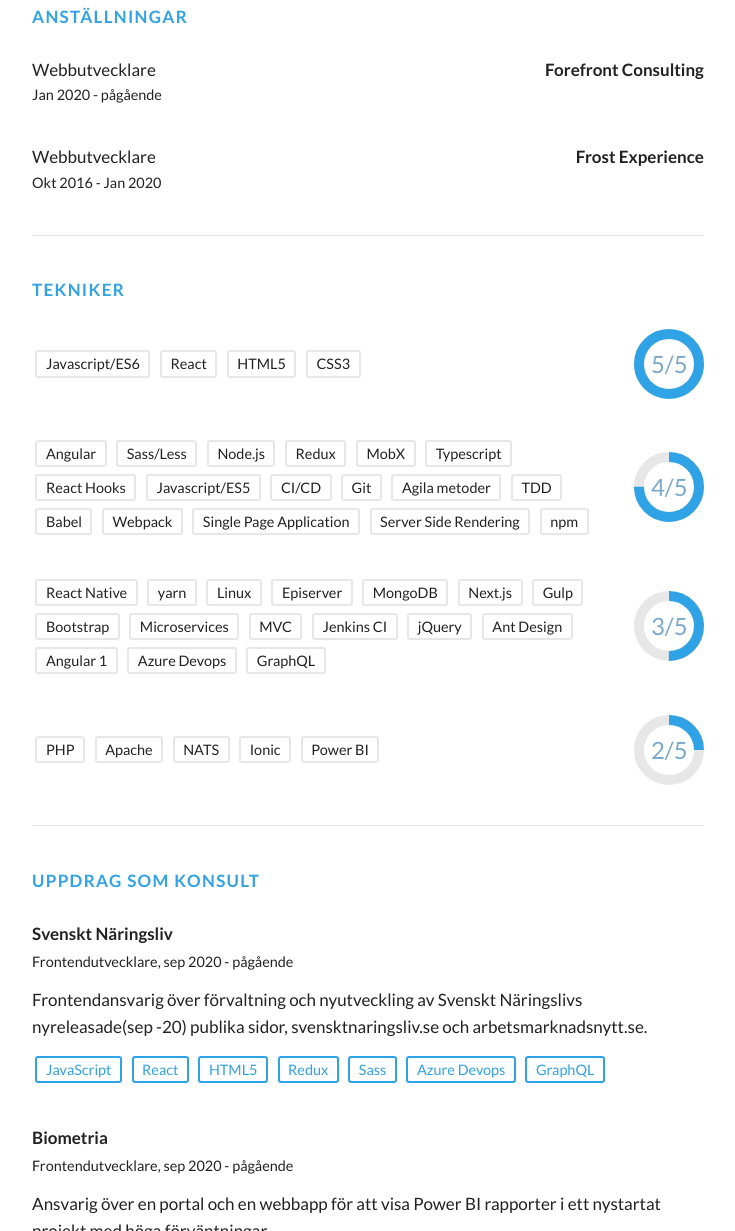
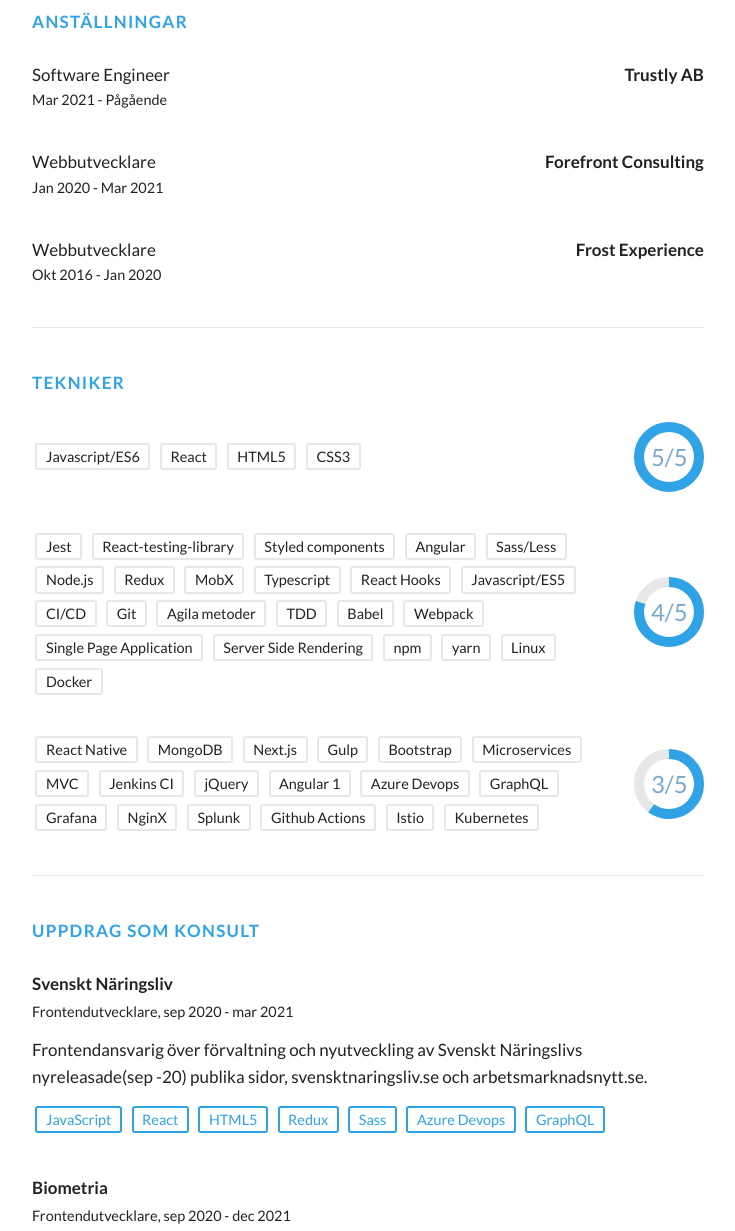
Before and after one commit to rhorno/rhorno.github.io, a plain HTML site: page index.html in a window 1280 px wide. Shown: the part 902-2133 px from the top of the page, without its empty margins (272-1007 px from the left). Drawn offline with Linux system fonts and the light colour scheme.

Commit message:
Update picture and employments

```diff
--- a/index.css
+++ b/index.css
@@ -7,7 +7,7 @@
   --color-blue-100: #c8dff1;
   --color-blue-300: #79a9ce;
   --color-blue-500: #2fa3e6;
-    --font: 400 17px/1.6 "Lato", sans-serif;
+  --font: 400 17px/1.6 'Lato', sans-serif;
   --font-sm: 0.85rem;
   --font-lg: 2rem;
   --font-bold: 700;
@@ -18,6 +18,7 @@
   --separator-margin: 2.4rem 0;
   --rating-radius: 30;
   --PI: 3.1415;
+  --profile-image-size: 190px;
 }
 
 * {
@@ -105,8 +106,8 @@ main {
 }
 
 .about__profile-image {
-    width: 170px;
-    height: 170px;
+  width: var(--profile-image-size);
+  height: var(--profile-image-size);
   border-radius: 50%;
   border: 5px solid var(--color-blue-100);
   overflow: hidden;
@@ -242,19 +243,13 @@ main {
 
 .rating__circle--75 {
   stroke-dashoffset: calc(
-        25 / 100 * calc(var(--rating-radius) * 2 * var(--PI))
+    20 / 100 * calc(var(--rating-radius) * 2 * var(--PI))
   );
 }
 
 .rating__circle--50 {
   stroke-dashoffset: calc(
-        50 / 100 * calc(var(--rating-radius) * 2 * var(--PI))
-    );
-}
-
-.rating__circle--25 {
-    stroke-dashoffset: calc(
-        75 / 100 * calc(var(--rating-radius) * 2 * var(--PI))
+    40 / 100 * calc(var(--rating-radius) * 2 * var(--PI))
   );
 }
 
--- a/index.html
+++ b/index.html
@@ -21,7 +21,7 @@
 			</div>
 			<header>
 				<h1 class="main__header">RICHARD HORNÖ
-					<span class="font-light">frontendutvecklare</span>
+					<span class="font-light">systemutvecklare</span>
 				</h1>
 			</header>
 			<div>
@@ -88,8 +88,17 @@
 			<div class="list">
 				<section class="list__section">
 					<div>
+						<div>Software Engineer</div>
+						<div class="font-sm">Mar 2021 - Pågående</div>
+					</div>
+					<header>
+						<h3>Trustly AB</h3>
+					</header>
+				</section>
+				<section class="list__section">
+					<div>
 						<div>Webbutvecklare</div>
-						<div class="font-sm">Jan 2020 - pågående</div>
+						<div class="font-sm">Jan 2020 - Mar 2021</div>
 					</div>
 					<header>
 						<h3>Forefront Consulting</h3>
@@ -129,6 +138,9 @@
 				</div>
 				<div class="list__section list__section--align-center">
 					<ul class="skill-list">
+						<li class="skill-list__item skill-list__item--grey">Jest</li>
+						<li class="skill-list__item skill-list__item--grey">React-testing-library</li>
+						<li class="skill-list__item skill-list__item--grey">Styled components</li>
 						<li class="skill-list__item skill-list__item--grey">Angular</li>
 						<li class="skill-list__item skill-list__item--grey">Sass/Less</li>
 						<li class="skill-list__item skill-list__item--grey">Node.js</li>
@@ -146,6 +158,9 @@
 						<li class="skill-list__item skill-list__item--grey">Single Page Application</li>
 						<li class="skill-list__item skill-list__item--grey">Server Side Rendering</li>
 						<li class="skill-list__item skill-list__item--grey">npm</li>
+						<li class="skill-list__item skill-list__item--grey">yarn</li>
+						<li class="skill-list__item skill-list__item--grey">Linux</li>
+						<li class="skill-list__item skill-list__item--grey">Docker</li>
 					</ul>
 					<div class="rating">
 						<svg width="70" height="70">
@@ -159,9 +174,6 @@
 				<div class="list__section list__section--align-center">
 					<ul class="skill-list">
 						<li class="skill-list__item skill-list__item--grey">React Native</li>
-						<li class="skill-list__item skill-list__item--grey">yarn</li>
-						<li class="skill-list__item skill-list__item--grey">Linux</li>
-						<li class="skill-list__item skill-list__item--grey">Episerver</li>
 						<li class="skill-list__item skill-list__item--grey">MongoDB</li>
 						<li class="skill-list__item skill-list__item--grey">Next.js</li>
 						<li class="skill-list__item skill-list__item--grey">Gulp</li>
@@ -170,33 +182,21 @@
 						<li class="skill-list__item skill-list__item--grey">MVC</li>
 						<li class="skill-list__item skill-list__item--grey">Jenkins CI</li>
 						<li class="skill-list__item skill-list__item--grey">jQuery</li>
-						<li class="skill-list__item skill-list__item--grey">Ant Design</li>
 						<li class="skill-list__item skill-list__item--grey">Angular 1</li>
 						<li class="skill-list__item skill-list__item--grey">Azure Devops</li>
 						<li class="skill-list__item skill-list__item--grey">GraphQL</li>
+						<li class="skill-list__item skill-list__item--grey">Grafana</li>
+						<li class="skill-list__item skill-list__item--grey">NginX</li>
+						<li class="skill-list__item skill-list__item--grey">Splunk</li>
+						<li class="skill-list__item skill-list__item--grey">Github Actions</li>
+						<li class="skill-list__item skill-list__item--grey">Istio</li>
+						<li class="skill-list__item skill-list__item--grey">Kubernetes</li>
 					</ul>
 					<div class="rating">
 						<svg width="70" height="70">
 							<text class="rating__text" x="17" y="44">3/5</text>
 							<circle class="rating__circle" r="30" cx="35" cy="35" />
 							<circle class="rating__circle rating__circle--filled rating__circle--50 " r="30" cx="35"
-								cy="35" />
-						</svg>
-					</div>
-				</div>
-				<div class="list__section list__section--align-center">
-					<ul class="skill-list">
-						<li class="skill-list__item skill-list__item--grey">PHP</li>
-						<li class="skill-list__item skill-list__item--grey">Apache</li>
-						<li class="skill-list__item skill-list__item--grey">NATS</li>
-						<li class="skill-list__item skill-list__item--grey">Ionic</li>
-						<li class="skill-list__item skill-list__item--grey">Power BI</li>
-					</ul>
-					<div class="rating">
-						<svg width="70" height="70">
-							<text class="rating__text" x="17" y="44">2/5</text>
-							<circle class="rating__circle" r="30" cx="35" cy="35" />
-							<circle class="rating__circle rating__circle--filled rating__circle--25 " r="30" cx="35"
 								cy="35" />
 						</svg>
 					</div>
@@ -213,7 +213,7 @@
 					<header class="list__section-header">
 						<h3>Svenskt Näringsliv
 						</h3>
-						<span class="font-sm">Frontendutvecklare, sep 2020 - pågående</span>
+						<span class="font-sm">Frontendutvecklare, sep 2020 - mar 2021</span>
 					</header>
 					<p>Frontendansvarig över förvaltning och nyutveckling av Svenskt
 						Näringslivs nyreleasade(sep -20) publika sidor, svensktnaringsliv.se och
@@ -232,9 +232,10 @@
 					<header class="list__section-header">
 						<h3>Biometria
 						</h3>
-						<span class="font-sm">Frontendutvecklare, sep 2020 - pågående</span>
+						<span class="font-sm">Frontendutvecklare, sep 2020 - dec 2021</span>
 					</header>
-					<p>Ansvarig över en portal och en webbapp för att visa Power BI rapporter i ett nystartat projekt
+					<p>Ansvarig för nyutveckling av en portal och en webbapp för att visa Power BI rapporter i ett
+						nystartat projekt.
 						med
 						höga förväntningar.
 					</p>
@@ -561,7 +562,7 @@
 				<li class="skill-list__item skill-list__item--grey">Träning</li>
 				<li class="skill-list__item skill-list__item--grey">Linux</li>
 				<li class="skill-list__item skill-list__item--grey">Handboll</li>
-				<li class="skill-list__item skill-list__item--grey">NFL</li>
+				<li class="skill-list__item skill-list__item--grey">eSport</li>
 				<li class="skill-list__item skill-list__item--grey">Internetsäkerhet/integritet</li>
 			</ul>
 		</article>
```
Also changed, not shown: profile.jpg. Lines whose indentation alone changed are shown as unchanged.
